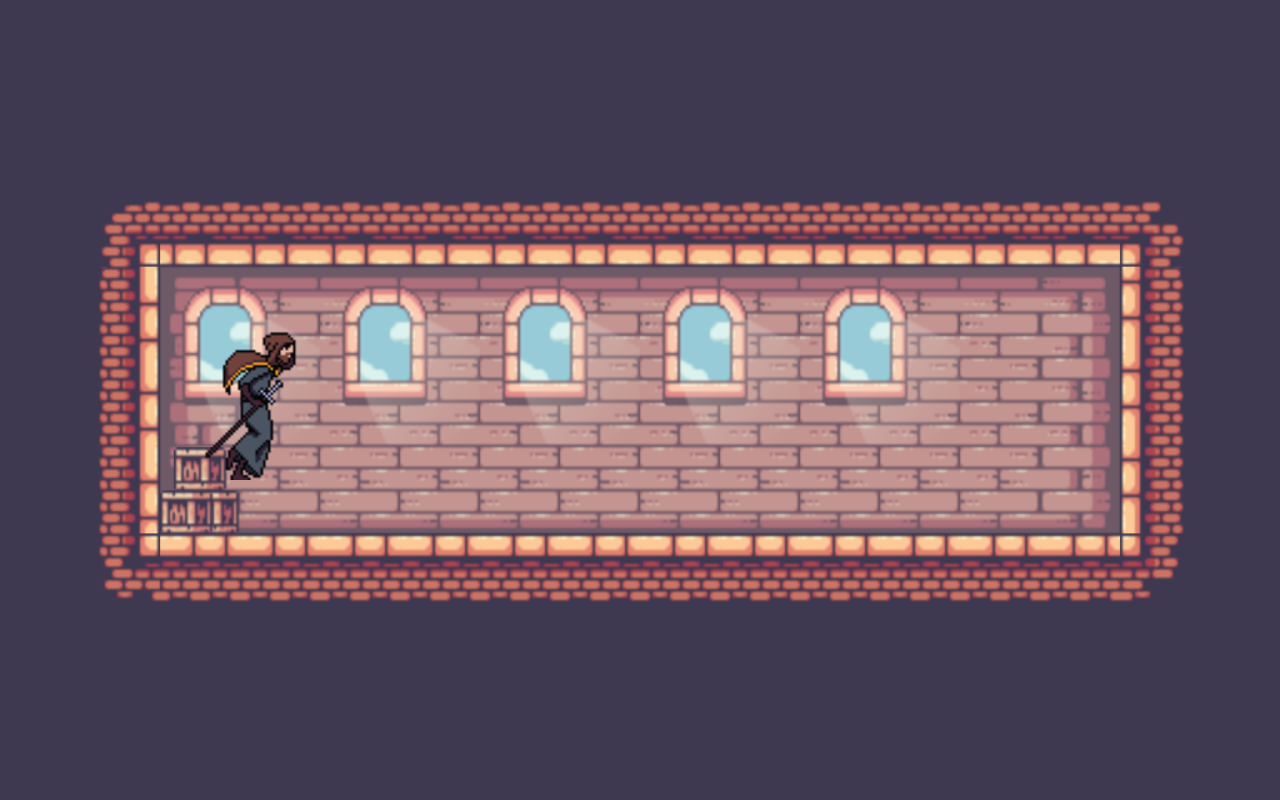
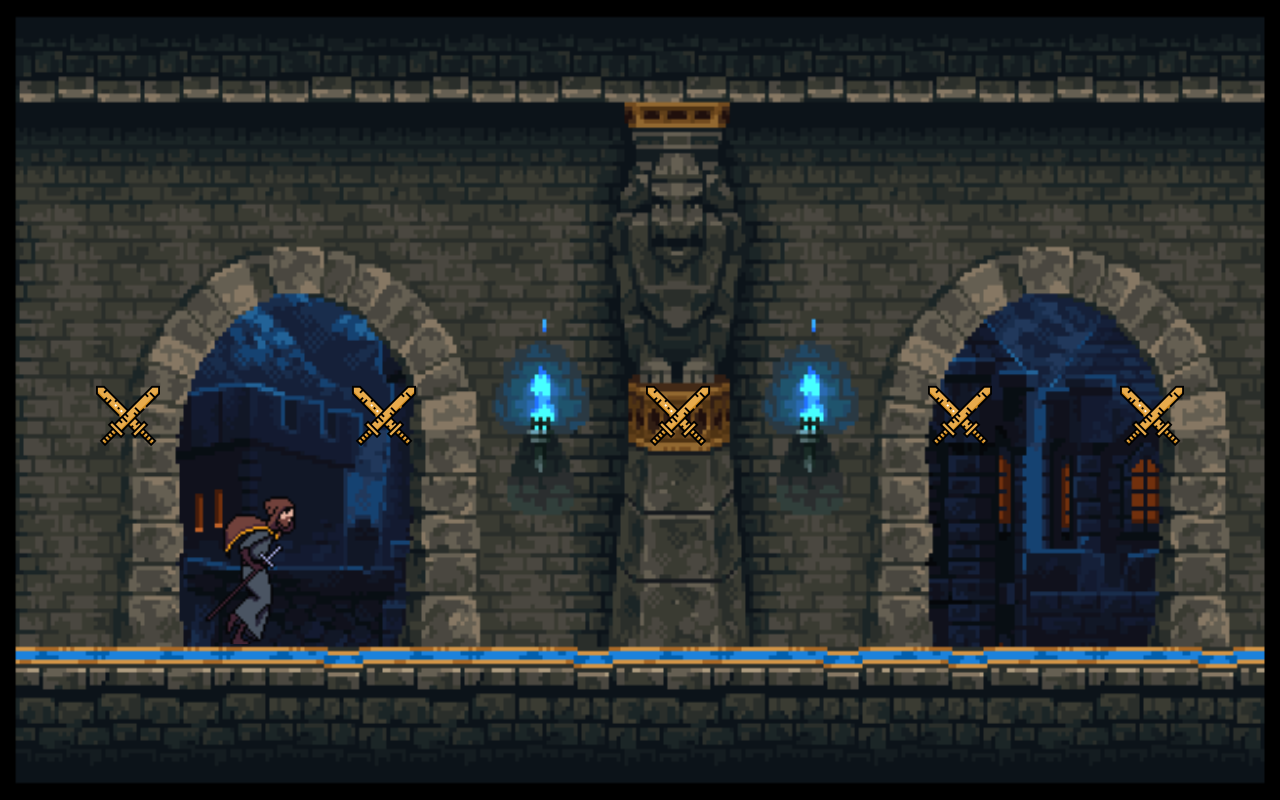
Before and after one commit to mickmga/Memory_soldier, a plain HTML site: page frontend/palace.html in a window 1280 px wide. Drawn offline with Linux system fonts and the light colour scheme.

Commit message:
last commit

```diff
--- a/backend/server.js
+++ b/backend/server.js
@@ -10,7 +10,6 @@ app.post('/login', (req, res) => {
 
 app.post('/register', (req, res) => {
   console.log('registered');
-
   res.send('registered');
 });
 
--- a/frontend/main.css
+++ b/frontend/main.css
@@ -23,8 +23,10 @@ body {
     height: 50vh;
     aspect-ratio: 1/1;
     position: absolute;
-    top: 20vh;
+    top: 30.5vh;
     left: 10vw;
+    display:flex;
+    align-items: flex-end;
 }
 
 .opponent {
--- a/frontend/palace.css
+++ b/frontend/palace.css
@@ -13,3 +13,39 @@
     height: 100vh;
     width: 100vw;
  }
+
+ .itemsContainer {
+    position: absolute;
+    top: 48vh;
+    width: 5vw;
+    display: flex;
+    justify-content: center;
+    align-items: center;
+   }
+
+
+.itemsContainer img {
+   width: 100%;
+   height: auto;
+ }
+
+ #itemContainer1 {
+   left: 7.5vw;
+ }
+
+ #itemContainer2 {
+   left: 27.5vw;
+ }
+
+ #itemContainer3 {
+   left: 50.5vw;
+ }
+
+ #itemContainer4 {
+   left: 72.5vw;
+ }
+
+
+ #itemContainer5 {
+   left: 87.5vw;
+ }
--- a/frontend/palace.html
+++ b/frontend/palace.html
@@ -11,12 +11,28 @@
     </head>
     <body>
         <div id="background">
-            <img id="background_img" src="assets/maps/castle/1024x576/backgroundLevel1.png" alt="background_img">
+            <img id="background_img" src="assets/maps/castle/castle.gif" alt="background_img">
         </div>
         <div id="topic"></div>
         <div id="hero">
             <img id="heroImg" src="assets/hero/hero1.png"/>
         </div>
+
+        <div class="itemsContainer" id="itemContainer1">
+            <img src="assets/items/sword.png"/>
+         </div>
+        <div class="itemsContainer" id="itemContainer2">
+           <img src="assets/items/sword.png"/>
+        </div>
+        <div class="itemsContainer" id="itemContainer3">
+            <img src="assets/items/sword.png"/>
+         </div>
+         <div class="itemsContainer" id="itemContainer4">
+            <img src="assets/items/sword.png"/>
+         </div>
+         <div class="itemsContainer" id="itemContainer5">
+            <img src="assets/items/sword.png"/>
+         </div>
         <script src="palace.js" async defer></script>
     </body>
 </html>
```
Also changed, not shown: frontend/assets/items/sword.png (added), frontend/assets/maps/castle/castle.gif (added).
